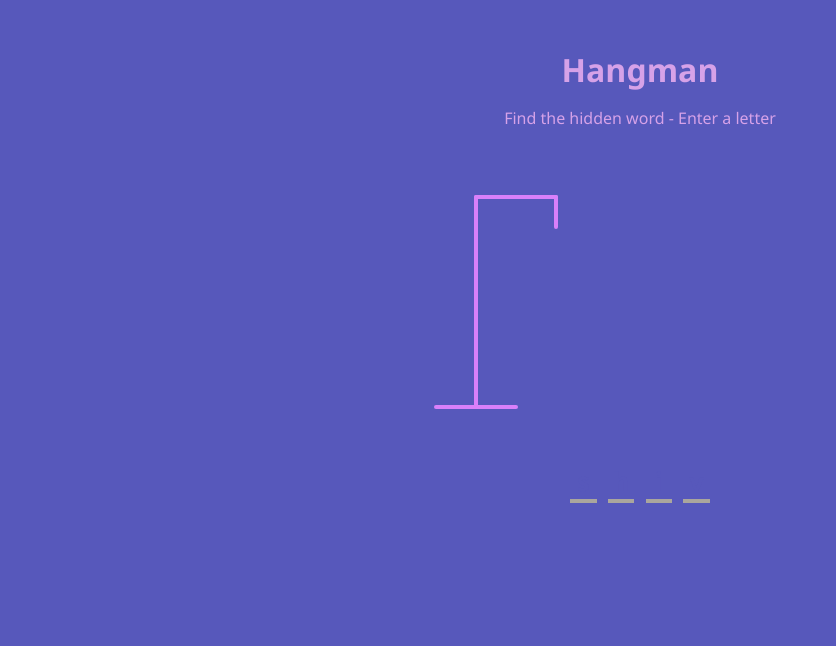
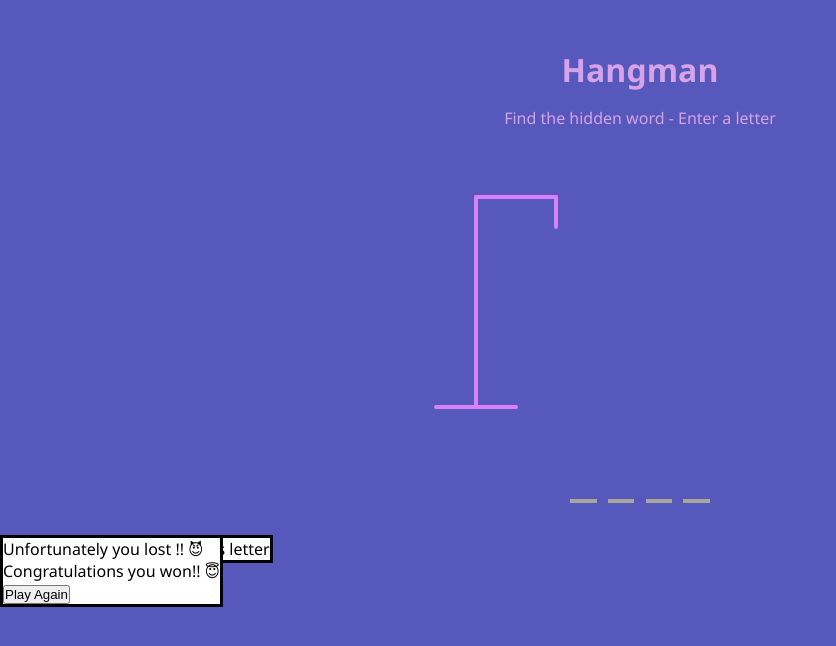
Before and after one commit to freaky4wrld/js-challenges, a plain HTML site: page hangman/index.html in a window 1280 px wide. Shown: the whole page, without its empty margins (0-836 px from the left). Drawn offline with Linux system fonts and the light colour scheme.

Commit message:
added the dialog for prompts to the project structre

```diff
--- a/hangman/index.html
+++ b/hangman/index.html
@@ -44,6 +44,14 @@
         </div>
         <div id="right-word"></div>
     </main>
+    <dialog id="repeat-prompt" open>
+        You have already entered this letter
+    </dialog>
+    <dialog id="game-end-prompt" open>
+        <p>Unfortunately you lost !! &#128520;</p>
+        <p>Congratulations you won!! &#128519;</p>
+        <button type="button" id="play-again">Play Again</button>
+    </dialog>
     <script src="script.js"></script>
 </body>
 </html>
--- a/hangman/script.js
+++ b/hangman/script.js
@@ -34,9 +34,6 @@ const guess = ()=>{
                 }
             }
         })
-        if(wrongWords.length==figureParts.length){
-            console.log('success');
-        }
 }
 
 const displayLetter = (className, parentName,content)=>{
```
